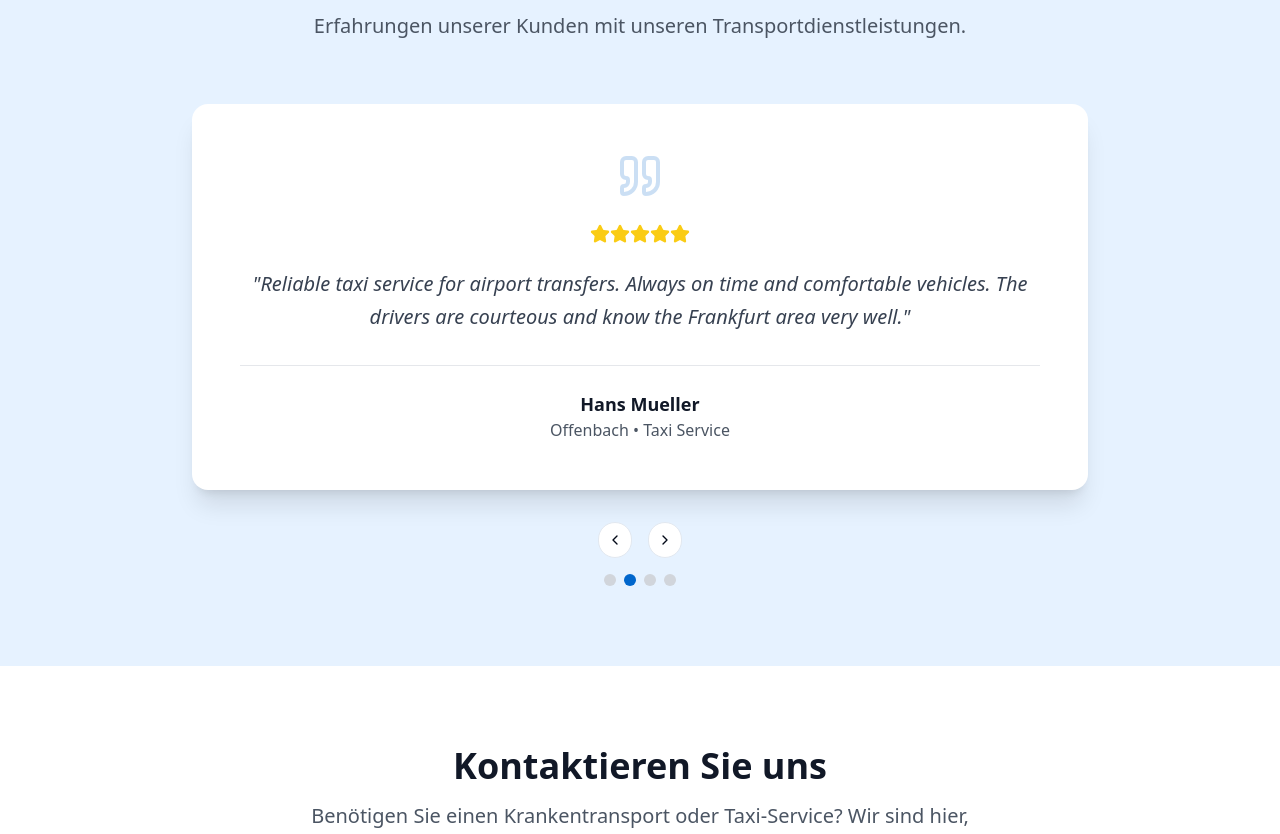
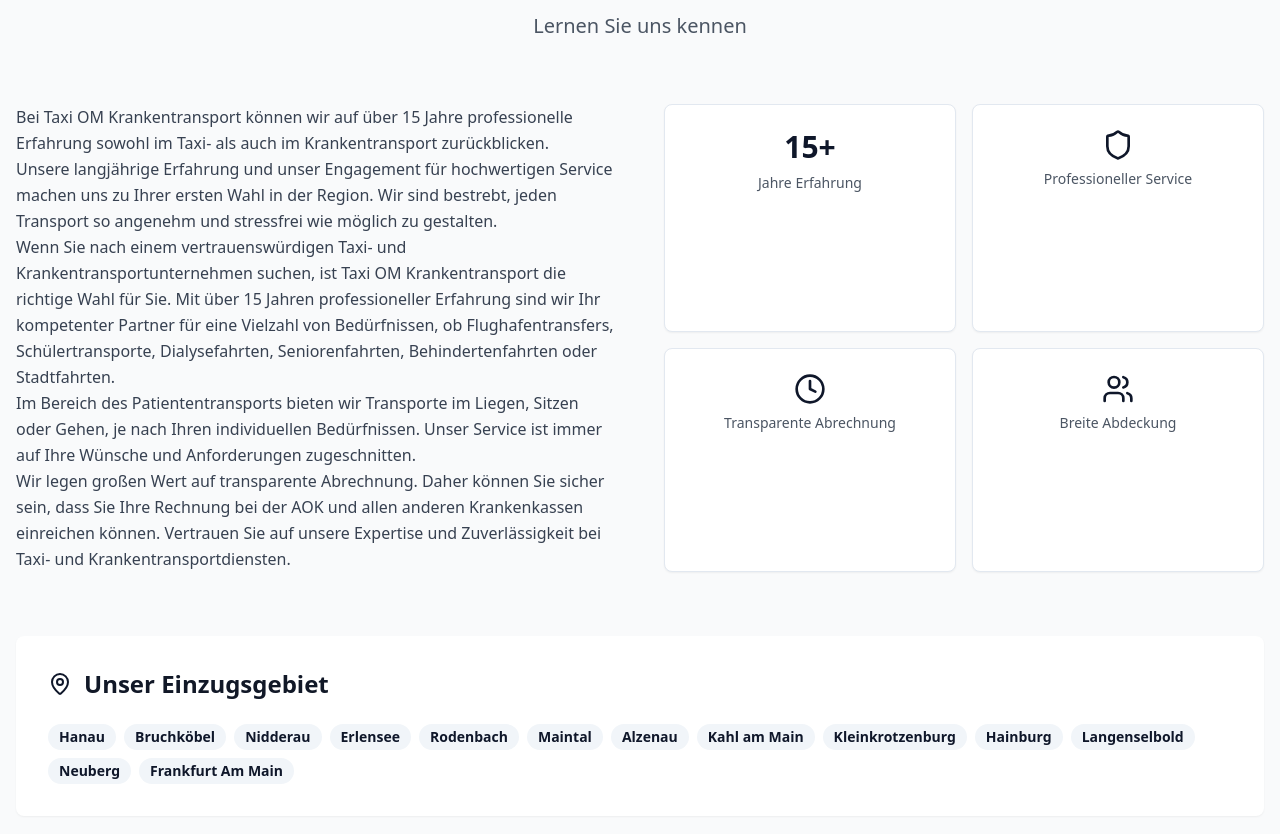
Before and after one commit to bytetechnik/frankfurt-care-transit-web, a React (Vite) app: page / in a window 1280 px wide. Shown: the part 1960-2794 px from the top of the page. Built offline with nearby package versions, Linux system fonts and the light colour scheme.

Commit message:
Add about us section content
Added content for the "About Us" section, including company introduction, experience, service details, and area coverage information.

```diff
--- /dev/null
+++ b/src/components/AboutSection.tsx
@@ -0,0 +1,95 @@
+
+import { useLanguage } from '@/contexts/LanguageContext';
+import { Card, CardContent } from '@/components/ui/card';
+import { Badge } from '@/components/ui/badge';
+import { MapPin, Clock, Shield, Users } from 'lucide-react';
+
+const AboutSection = () => {
+  const { t } = useLanguage();
+
+  return (
+    <section id="about" className="py-20 bg-gray-50">
+      <div className="container mx-auto px-4">
+        {/* Section Header */}
+        <div className="text-center mb-16 animate-fade-in">
+          <h2 className="text-4xl font-bold text-gray-900 mb-4">{t('about.title')}</h2>
+          <p className="text-xl text-gray-600 max-w-2xl mx-auto">
+            {t('about.subtitle')}
+          </p>
+        </div>
+
+        {/* Main Content */}
+        <div className="grid lg:grid-cols-2 gap-12 mb-16">
+          {/* Text Content */}
+          <div className="space-y-6">
+            <div className="prose prose-lg max-w-none">
+              <p className="text-gray-700 leading-relaxed">{t('about.intro')}</p>
+              <p className="text-gray-700 leading-relaxed">{t('about.experience')}</p>
+              <p className="text-gray-700 leading-relaxed">{t('about.choice')}</p>
+              <p className="text-gray-700 leading-relaxed">{t('about.patient_transport')}</p>
+              <p className="text-gray-700 leading-relaxed">{t('about.billing')}</p>
+            </div>
+          </div>
+
+          {/* Statistics Cards */}
+          <div className="grid grid-cols-2 gap-4">
+            <Card className="text-center p-6">
+              <CardContent className="p-0">
+                <div className="text-3xl font-bold text-primary mb-2">
+                  {t('about.years_experience')}
+                </div>
+                <div className="text-sm text-gray-600">
+                  {t('about.years_experience_text')}
+                </div>
+              </CardContent>
+            </Card>
+
+            <Card className="text-center p-6">
+              <CardContent className="p-0 flex flex-col items-center">
+                <Shield className="w-8 h-8 text-primary mb-2" />
+                <div className="text-sm text-gray-600">
+                  {t('about.professional_service')}
+                </div>
+              </CardContent>
+            </Card>
+
+            <Card className="text-center p-6">
+              <CardContent className="p-0 flex flex-col items-center">
+                <Clock className="w-8 h-8 text-primary mb-2" />
+                <div className="text-sm text-gray-600">
+                  {t('about.transparent_billing')}
+                </div>
+              </CardContent>
+            </Card>
+
+            <Card className="text-center p-6">
+              <CardContent className="p-0 flex flex-col items-center">
+                <Users className="w-8 h-8 text-primary mb-2" />
+                <div className="text-sm text-gray-600">
+                  {t('about.wide_coverage')}
+                </div>
+              </CardContent>
+            </Card>
+          </div>
+        </div>
+
+        {/* Service Area */}
+        <div className="bg-white rounded-lg p-8 shadow-sm">
+          <div className="flex items-center mb-6">
+            <MapPin className="w-6 h-6 text-primary mr-3" />
+            <h3 className="text-2xl font-bold text-gray-900">{t('about.coverage_title')}</h3>
+          </div>
+          <div className="flex flex-wrap gap-2">
+            {t('about.coverage_areas').split(', ').map((area, index) => (
+              <Badge key={index} variant="secondary" className="text-sm">
+                {area}
+              </Badge>
+            ))}
+          </div>
+        </div>
+      </div>
+    </section>
+  );
+};
+
+export default AboutSection;
--- a/src/pages/Index.tsx
+++ b/src/pages/Index.tsx
@@ -2,6 +2,7 @@
 import Header from '@/components/Header';
 import HeroSection from '@/components/HeroSection';
 import ServicesSection from '@/components/ServicesSection';
+import AboutSection from '@/components/AboutSection';
 import TestimonialsSection from '@/components/TestimonialsSection';
 import ContactSection from '@/components/ContactSection';
 import Footer from '@/components/Footer';
@@ -13,6 +14,7 @@ const Index = () => {
       <main>
         <HeroSection />
         <ServicesSection />
+        <AboutSection />
         <TestimonialsSection />
         <ContactSection />
       </main>
--- a/src/translations/de.ts
+++ b/src/translations/de.ts
@@ -1,4 +1,3 @@
-
 export const deTranslations = {
   // Header
   nav: {
@@ -185,5 +184,22 @@ export const deTranslations = {
         walking: 'Gehfähig'
       }
     }
+  },
+  // About Section
+  about: {
+    title: 'Über uns',
+    subtitle: 'Lernen Sie uns kennen',
+    intro: 'Bei Taxi OM Krankentransport können wir auf über 15 Jahre professionelle Erfahrung sowohl im Taxi- als auch im Krankentransport zurückblicken.',
+    experience: 'Unsere langjährige Erfahrung und unser Engagement für hochwertigen Service machen uns zu Ihrer ersten Wahl in der Region. Wir sind bestrebt, jeden Transport so angenehm und stressfrei wie möglich zu gestalten.',
+    choice: 'Wenn Sie nach einem vertrauenswürdigen Taxi- und Krankentransportunternehmen suchen, ist Taxi OM Krankentransport die richtige Wahl für Sie. Mit über 15 Jahren professioneller Erfahrung sind wir Ihr kompetenter Partner für eine Vielzahl von Bedürfnissen, ob Flughafentransfers, Schülertransporte, Dialysefahrten, Seniorenfahrten, Behindertenfahrten oder Stadtfahrten.',
+    patient_transport: 'Im Bereich des Patiententransports bieten wir Transporte im Liegen, Sitzen oder Gehen, je nach Ihren individuellen Bedürfnissen. Unser Service ist immer auf Ihre Wünsche und Anforderungen zugeschnitten.',
+    billing: 'Wir legen großen Wert auf transparente Abrechnung. Daher können Sie sicher sein, dass Sie Ihre Rechnung bei der AOK und allen anderen Krankenkassen einreichen können. Vertrauen Sie auf unsere Expertise und Zuverlässigkeit bei Taxi- und Krankentransportdiensten.',
+    coverage_title: 'Unser Einzugsgebiet',
+    coverage_areas: 'Hanau, Bruchköbel, Nidderau, Erlensee, Rodenbach, Maintal, Alzenau, Kahl am Main, Kleinkrotzenburg, Hainburg, Langenselbold, Neuberg, Frankfurt Am Main',
+    years_experience: '15+',
+    years_experience_text: 'Jahre Erfahrung',
+    professional_service: 'Professioneller Service',
+    transparent_billing: 'Transparente Abrechnung',
+    wide_coverage: 'Breite Abdeckung'
   }
 };
--- a/src/translations/en.ts
+++ b/src/translations/en.ts
@@ -1,4 +1,3 @@
-
 export const enTranslations = {
   // Header
   nav: {
@@ -185,5 +184,22 @@ export const enTranslations = {
         walking: 'Walking Transport'
       }
     }
+  },
+  // About Section
+  about: {
+    title: 'About Us',
+    subtitle: 'Get to know us',
+    intro: 'At Taxi OM Krankentransport we can look back on over 15 years of professional experience in both taxi and ambulance transport.',
+    experience: 'Our many years of experience and commitment to high-quality service make us your first choice in the region. We are committed to ensuring every transport is as pleasant and stress-free as possible.',
+    choice: 'If you\'re looking for a trustworthy taxi and ambulance company, Taxi OM Krankentransport is the right choice for you. With over 15 years of professional experience, we are your competent partner for a wide variety of needs, whether airport transfers, school transportation, dialysis trips, senior citizen trips, trips for the disabled, or city trips.',
+    patient_transport: 'In the area of patient transport, we offer transport by stretcher, seated, or walking, depending on your individual needs. Our service is always tailored to your wishes and requirements.',
+    billing: 'We place great importance on transparent billing. Therefore, you can rest assured that you can submit your invoice to AOK and all other health insurance providers. Trust in our expertise and reliability in taxi and ambulance services.',
+    coverage_title: 'Our Service Area',
+    coverage_areas: 'Hanau, Bruchköbel, Nidderau, Erlensee, Rodenbach, Maintal, Alzenau, Kahl am Main, Kleinkrotzenburg, Hainburg, Langenselbold, Neuberg, Frankfurt Am Main',
+    years_experience: '15+',
+    years_experience_text: 'Years Experience',
+    professional_service: 'Professional Service',
+    transparent_billing: 'Transparent Billing',
+    wide_coverage: 'Wide Coverage'
   }
 };
--- a/src/types/translations.ts
+++ b/src/types/translations.ts
@@ -1,4 +1,3 @@
-
 export interface TranslationContextProps {
   language: SupportedLanguage;
   setLanguage: (language: SupportedLanguage) => void;
@@ -125,6 +124,22 @@ export interface Translations {
     privacy: string;
     imprint: string;
   };
+  about: {
+    title: string;
+    subtitle: string;
+    intro: string;
+    experience: string;
+    choice: string;
+    patient_transport: string;
+    billing: string;
+    coverage_title: string;
+    coverage_areas: string;
+    years_experience: string;
+    years_experience_text: string;
+    professional_service: string;
+    transparent_billing: string;
+    wide_coverage: string;
+  };
   contact: {
     title: string;
     subtitle: string;
```
